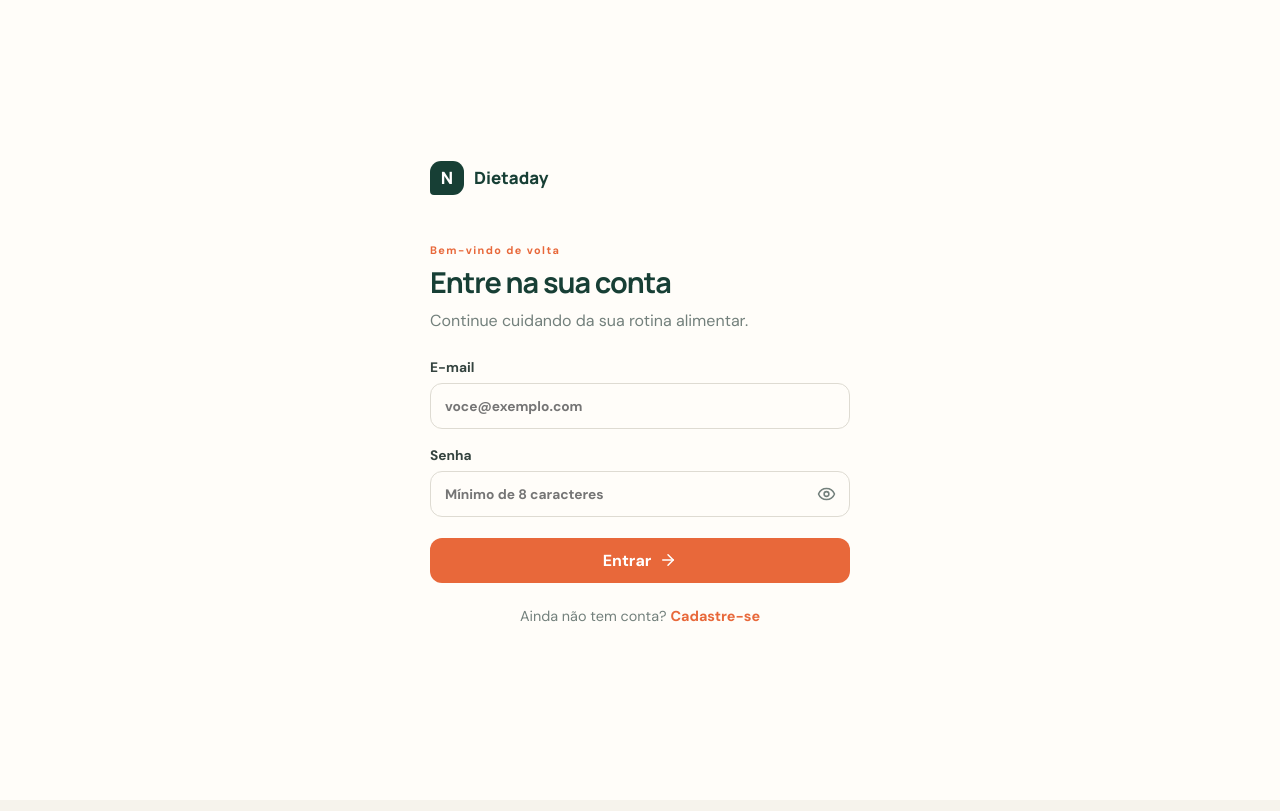
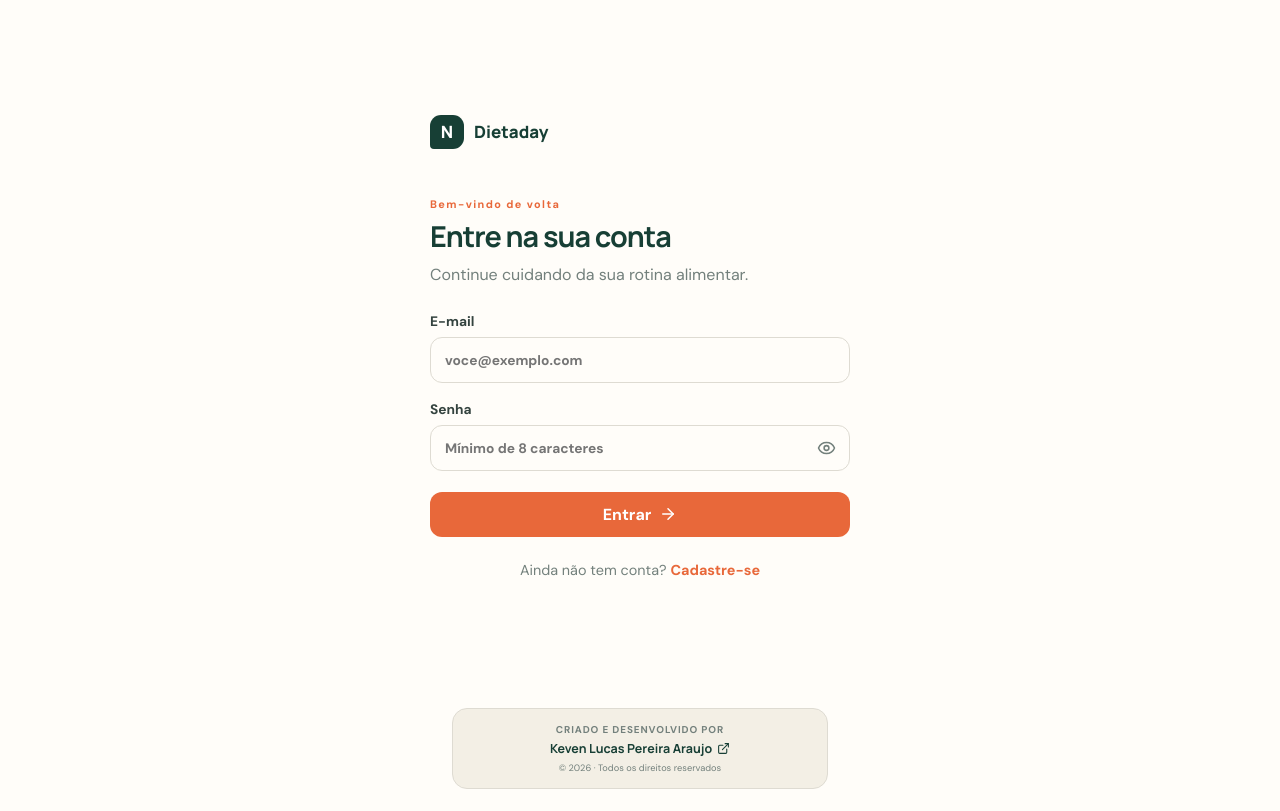
Before and after one commit to Keven1995/Dietaday, a React (Vite) app in the folder frontend/: page /login in a window 1280 px wide. Built offline with nearby package versions, Linux system fonts and the light colour scheme; no server answers.

Commit message:
feat: adiciona assinatura autoral

```diff
--- a/frontend/index.html
+++ b/frontend/index.html
@@ -6,6 +6,7 @@
     <meta name="viewport" content="width=device-width, initial-scale=1.0" />
     <meta name="theme-color" content="#173f35" />
     <meta name="description" content="Planeje sua dieta e registre suas refeições com o Dietaday." />
+    <meta name="author" content="Keven Lucas Pereira Araujo" />
     <link rel="preconnect" href="https://fonts.googleapis.com" />
     <link rel="preconnect" href="https://fonts.gstatic.com" crossorigin />
     <link href="https://fonts.googleapis.com/css2?family=DM+Sans:wght@400;500;600;700&amp;family=Manrope:wght@600;700;800&amp;display=swap" rel="stylesheet" />
--- a/frontend/package.json
+++ b/frontend/package.json
@@ -2,6 +2,7 @@
   "name": "frontend",
   "private": true,
   "version": "0.0.0",
+  "author": "Keven Lucas Pereira Araujo",
   "type": "module",
   "scripts": {
     "dev": "vite",
--- /dev/null
+++ b/frontend/src/components/CreatorCredit.tsx
@@ -0,0 +1,15 @@
+import { ExternalLink } from 'lucide-react'
+
+const LINKEDIN_URL = 'https://www.linkedin.com/in/keven-araujo-785492285/'
+
+export function CreatorCredit({ className = '' }: { className?: string }) {
+  return (
+    <footer className={`creator-credit ${className}`.trim()}>
+      <a href={LINKEDIN_URL} target="_blank" rel="noopener noreferrer" aria-label="LinkedIn de Keven Lucas Pereira Araujo">
+        <span>Criado e desenvolvido por</span>
+        <strong>Keven Lucas Pereira Araujo <ExternalLink aria-hidden="true" /></strong>
+        <small>© 2026 · Todos os direitos reservados</small>
+      </a>
+    </footer>
+  )
+}
--- a/frontend/src/components/Layout.tsx
+++ b/frontend/src/components/Layout.tsx
@@ -2,6 +2,7 @@ import { CalendarDays, Home, Salad, UserRound, Users } from 'lucide-react'
 import { NavLink, Outlet, useLocation } from 'react-router-dom'
 import { useAuth } from '../state/AuthContext'
 import { InvitationNotifications } from './InvitationNotifications'
+import { CreatorCredit } from './CreatorCredit'
 
 const nav = [
   { to: '/', label: 'Início', icon: Home },
@@ -38,6 +39,7 @@ export function Layout() {
           <div className="avatar" aria-hidden="true">{user?.fullName.charAt(0)}</div>
           <div><strong>{user?.fullName}</strong><small>Conta pessoal</small></div>
         </div>
+        <CreatorCredit className="side-creator-credit" />
       </aside>
       <div className="main-wrap">
         <header className="mobile-header">
@@ -45,6 +47,7 @@ export function Layout() {
           <NavLink to="/perfil" className="avatar" aria-label="Abrir perfil">{user?.fullName.charAt(0)}</NavLink>
         </header>
         <main><Outlet /></main>
+        <CreatorCredit className="app-creator-credit" />
         <nav className="bottom-nav" aria-label="Navegação principal"><NavigationLinks /></nav>
       </div>
     </div>
--- a/frontend/src/pages/Auth.tsx
+++ b/frontend/src/pages/Auth.tsx
@@ -2,6 +2,7 @@ import { useEffect, useRef, useState, type FormEvent } from 'react'
 import { ArrowRight, Check, Eye, EyeOff, Leaf } from 'lucide-react'
 import { Link, Navigate, useLocation, useNavigate } from 'react-router-dom'
 import { MemoryGame } from '../components/MemoryGame'
+import { CreatorCredit } from '../components/CreatorCredit'
 import { Button } from '../components/Ui'
 import { isDemoMode } from '../lib/api'
 import { prepareApi } from '../lib/serverWakeup'
@@ -158,6 +159,7 @@ export function AuthPage({ mode }: { mode: AuthMode }) {
           </p>
         </div>}
       </section>
+      <CreatorCredit className="auth-creator-credit" />
     </div>
   )
 }
--- a/frontend/src/styles.css
+++ b/frontend/src/styles.css
@@ -58,11 +58,26 @@ label, .field-label { display: grid; gap: 7px; color: #34433f; font-size: .86rem
 .demo-note { background: #eef2e9; color: #526b45; }
 .loading-text, .muted-text { padding: 18px 0; color: var(--muted); font-size: .86rem; }
 .empty-action { display: flex; width: max-content; margin: 18px auto 0; }
+.creator-credit { color: var(--green); text-align: center; }
+.creator-credit a { display: block; padding: 14px 16px; border: 1px solid var(--line); border-radius: 15px; background: #f3efe5; transition: border-color .2s, transform .2s; }
+.creator-credit a:hover { border-color: #b9b7ad; transform: translateY(-1px); }
+.creator-credit span, .creator-credit small { display: block; color: var(--muted); }
+.creator-credit span { margin-bottom: 4px; font-size: .62rem; font-weight: 800; letter-spacing: .09em; text-transform: uppercase; }
+.creator-credit strong { display: flex; align-items: center; justify-content: center; gap: 5px; font-family: 'Manrope', sans-serif; font-size: .78rem; }
+.creator-credit strong svg { width: 13px; height: 13px; }
+.creator-credit small { margin-top: 5px; font-size: .58rem; }
+.app-creator-credit { margin: 0 18px 90px; }
+.side-creator-credit { display: none; }
+
+@media (max-width: 979px) {
+  .main-wrap main > .page { padding-bottom: 35px; }
+}
 
 /* Autenticação */
 .auth-page { min-height: 100vh; background: var(--white); }
 .auth-intro { display: none; }
-.auth-form-wrap { min-height: 100vh; display: grid; place-items: center; padding: 30px 22px; }
+.auth-form-wrap { min-height: calc(100vh - 92px); display: grid; place-items: center; padding: 30px 22px; }
+.auth-creator-credit { max-width: 420px; margin: 0 auto; padding: 0 22px 22px; }
 .auth-form { width: 100%; max-width: 420px; }
 .auth-mobile-brand { margin-bottom: 48px; }
 .auth-form h2 { margin-bottom: 8px; color: var(--green); font-size: 1.8rem; letter-spacing: -.035em; }
@@ -311,6 +326,12 @@ label, .field-label { display: grid; gap: 7px; color: #34433f; font-size: .86rem
   .side-nav nav a:hover, .side-nav nav a.active { background: #ffffff12; color: #fff; }
   .side-nav nav a.active svg { color: #ef8a63; }
   .side-profile { display: flex; align-items: center; gap: 10px; margin-top: auto; padding: 15px 8px 0; border-top: 1px solid #ffffff17; }
+  .side-creator-credit { display: block; margin-top: 14px; }
+  .side-creator-credit a { padding: 11px 9px; border-color: #ffffff17; background: #ffffff0a; }
+  .side-creator-credit a:hover { border-color: #ffffff35; }
+  .side-creator-credit span, .side-creator-credit small { color: #91a8a1; }
+  .side-creator-credit strong { color: #fff; font-size: .68rem; line-height: 1.35; }
+  .app-creator-credit { display: none; }
   .layout-notifications { top: 24px; right: 28px; }
   .side-profile strong, .side-profile small { display: block; max-width: 125px; overflow: hidden; text-overflow: ellipsis; white-space: nowrap; }
   .side-profile strong { font-size: .75rem; }
```
